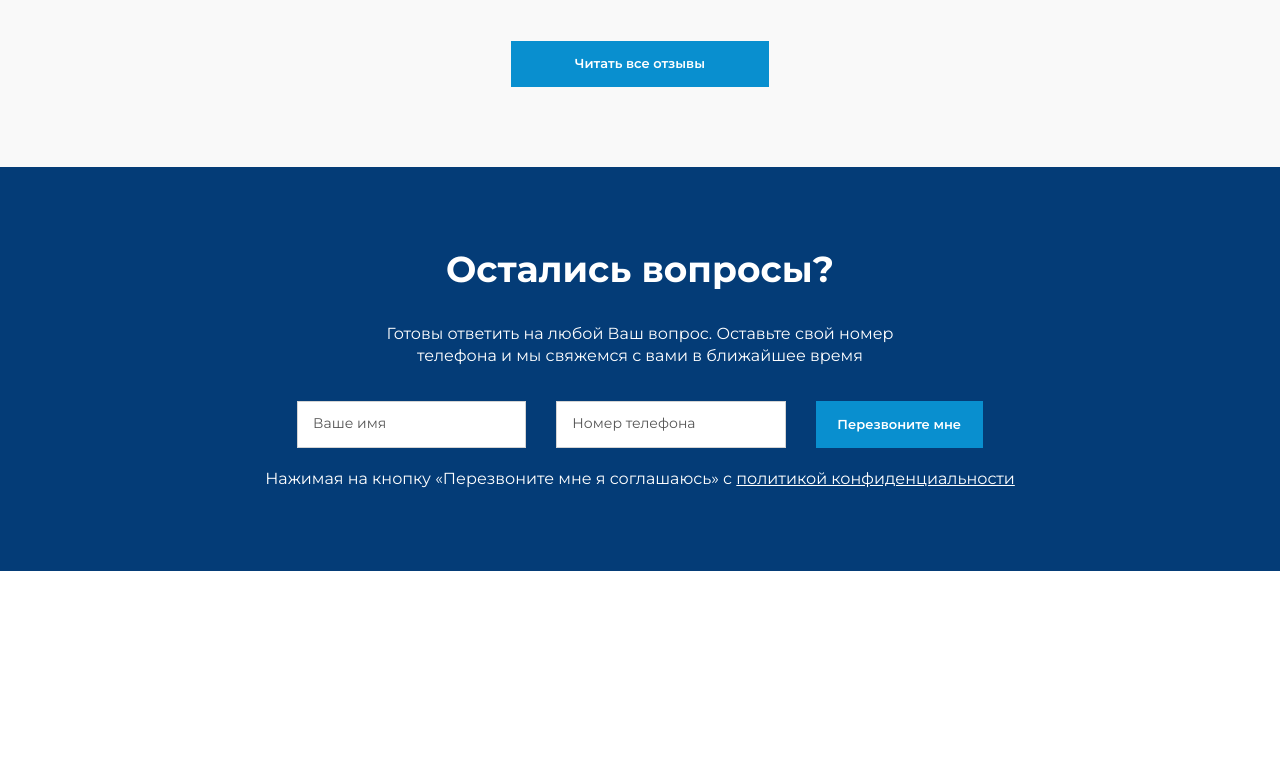
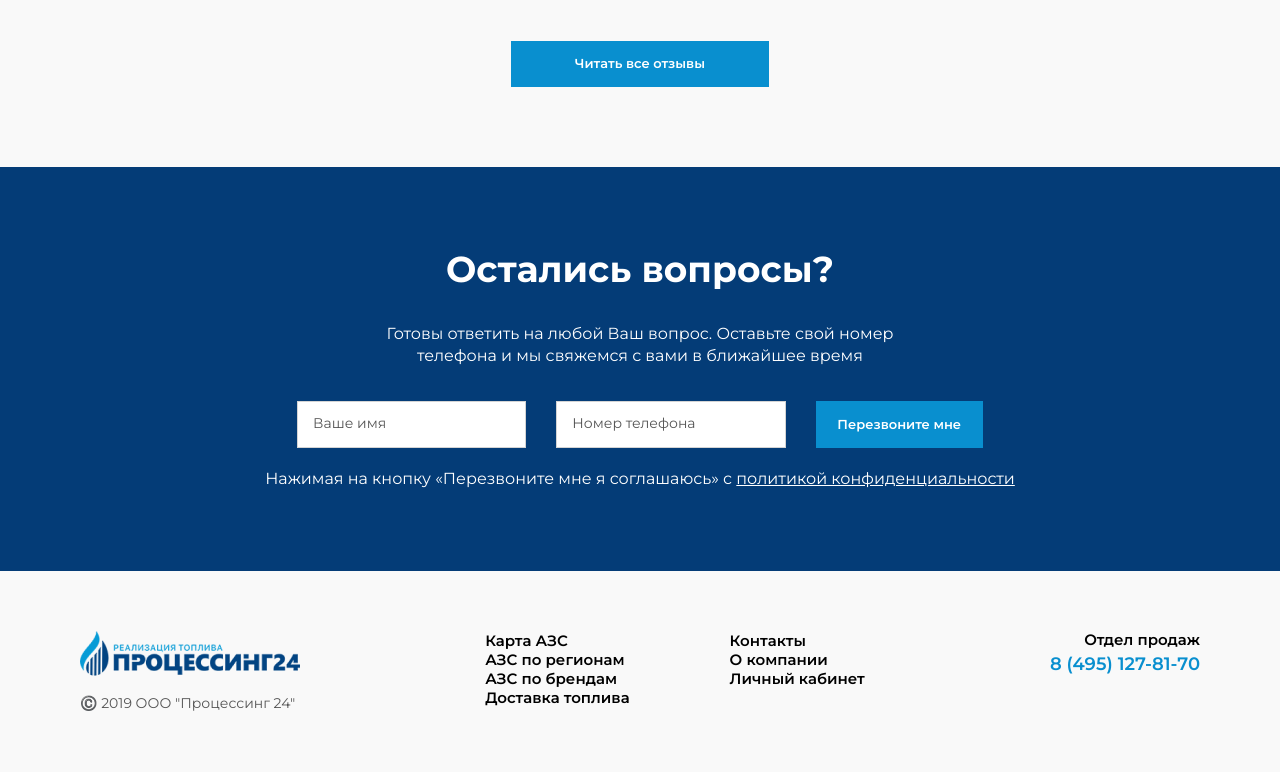
Before and after one commit to anti-fe/processing24, a plain HTML site: page index.html in a window 1280 px wide. Shown: the part 5157-5929 px from the top of the page. Before the commit the page ends 5728 px from the top, so only its background shows below. Drawn offline with nearby package versions, Linux system fonts and the light colour scheme.

Commit message:
added the footer section with adaptive

```diff
--- a/index.html
+++ b/index.html
@@ -618,6 +618,49 @@
         </div>
     </section>
     <!-- /FORM-QUESTIONS -->
+    <!-- FOOTER -->
+    <footer class="footer">
+        <div class="footer__content cont">
+            <div class="footer__col">
+                <a href="#" class="footer__logo">
+                    <img src="./public/images/logo.png" alt="processing24-logo">
+                </a>
+                <p class="footer__copyright">©️ 2019 ООО "Процессинг 24"</p>
+            </div>
+            <div class="footer__cols">
+                <ul class="footer__list">
+                    <li class="footer__item">
+                        <a href="#" class="footer__link">Карта АЗС</a>
+                    </li>
+                    <li class="footer__item">
+                        <a href="#" class="footer__link">АЗС по регионам</a>
+                    </li>
+                    <li class="footer__item">
+                        <a href="#" class="footer__link">АЗС по брендам</a>
+                    </li>
+                    <li class="footer__item">
+                        <a href="#" class="footer__link">Доставка топлива</a>
+                    </li>
+                </ul>
+                <ul class="footer__list">
+                    <li class="footer__item">
+                        <a href="#" class="footer__link">Контакты</a>
+                    </li>
+                    <li class="footer__item">
+                        <a href="#" class="footer__link">О компании</a>
+                    </li>
+                    <li class="footer__item">
+                        <a href="#" class="footer__link">Личный кабинет</a>
+                    </li>
+                </ul>
+            </div>
+            <div class="footer__col">
+                <span class="footer__sales-department">Отдел продаж</span>
+                <a class="footer__tel" href="tel:+74951278170">8 (495) 127-81-70</a>
+            </div>
+        </div>
+    </footer>
+    <!-- /FOOTER -->
 
     <!-- SWIPER -->
     <script src="https://cdn.jsdelivr.net/npm/swiper@8/swiper-bundle.min.js"></script>
--- /dev/null
+++ b/src/styles/scss/_footer.scss
@@ -0,0 +1,70 @@
+.footer {
+    background-color: $c-bg-gray;
+    padding: 60px 0;
+    @media (max-width: 1200px) {
+        padding: 60px 20px;
+    }
+    &__content {
+        @include flex(space-between, flex-start, row);
+        @media (max-width: 960px) {
+            flex-direction: column;
+            gap: 46px;
+            align-items: center;
+        }
+
+    }
+    &__col {
+        @include flex(normal,normal, column);
+    }
+    &__cols {
+        @include flex(normal,flex-start, row);
+        @media (max-width: 476px) {
+            flex-direction: column;
+            gap: 30px;
+            align-items: center;
+        }
+    }
+    &__cols >*:not(:last-child) {
+        margin-right: 100px;
+
+        @media (max-width: 476px) {
+            margin-right: 0;
+        }
+    }
+    &__copyright {
+        @include input-text;
+        margin-top: 15px;
+    }
+    &__list >*:not(:last-child) {
+        @media (max-width: 960px) {
+            margin-bottom: 10px;
+        }
+    }
+    &__item {
+        @media (max-width: 960px) {
+            display: flex;
+            justify-content: center;
+        }
+    }
+    &__link {
+        @include btn-menu-top-text;
+        &:hover {
+            text-decoration: underline;
+        }
+    }
+    &__sales-department {
+        @include btn-menu-top-text;
+        margin-bottom: 4px;
+        text-align: end;
+        @media (max-width: 960px) {
+            text-align: center;
+        }
+    }
+    &__tel {
+        @include text-phone;
+        color: $c-main-blue;
+        &:hover {
+            text-decoration: underline;
+        }
+    }
+}
--- a/src/styles/scss/style.scss
+++ b/src/styles/scss/style.scss
@@ -12,3 +12,4 @@
 @import "partners.scss";
 @import "reviews.scss";
 @import "questions.scss";
+@import "footer.scss";
```
Also changed, not shown: src/styles/css/style.css, 1 other file.
